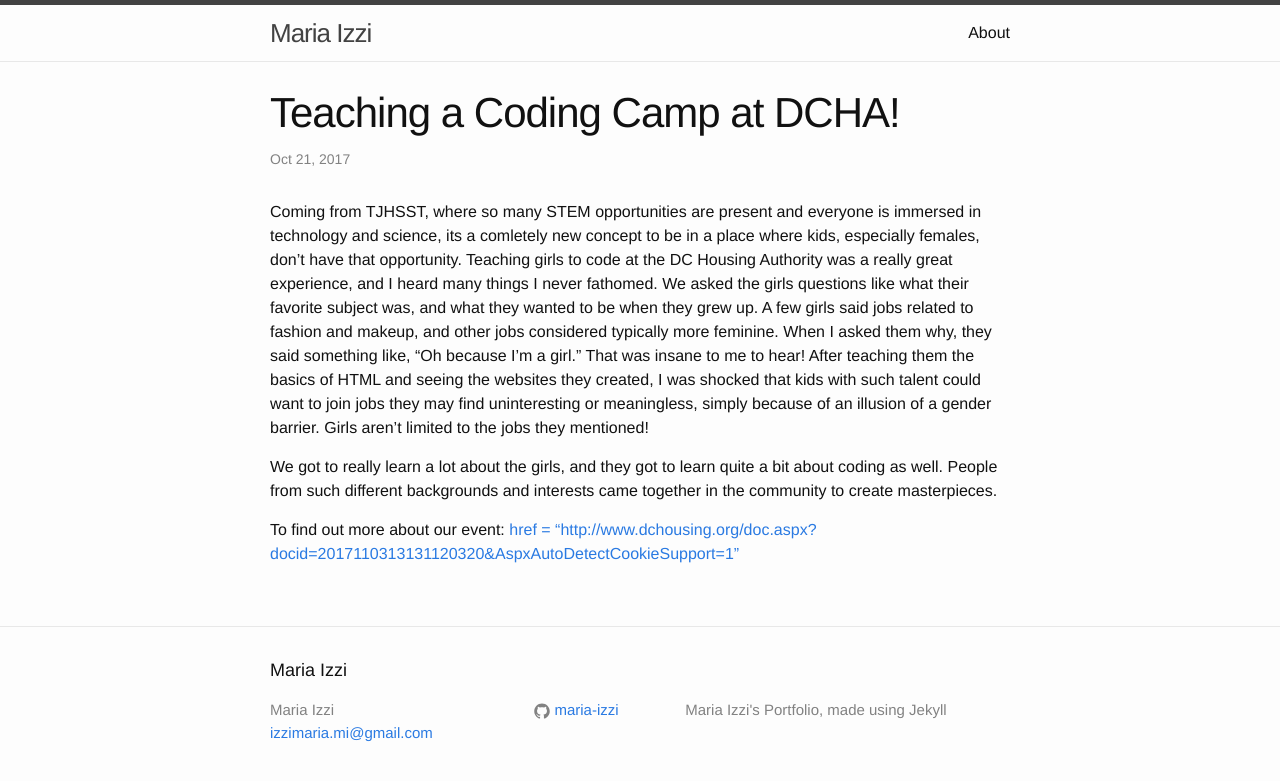
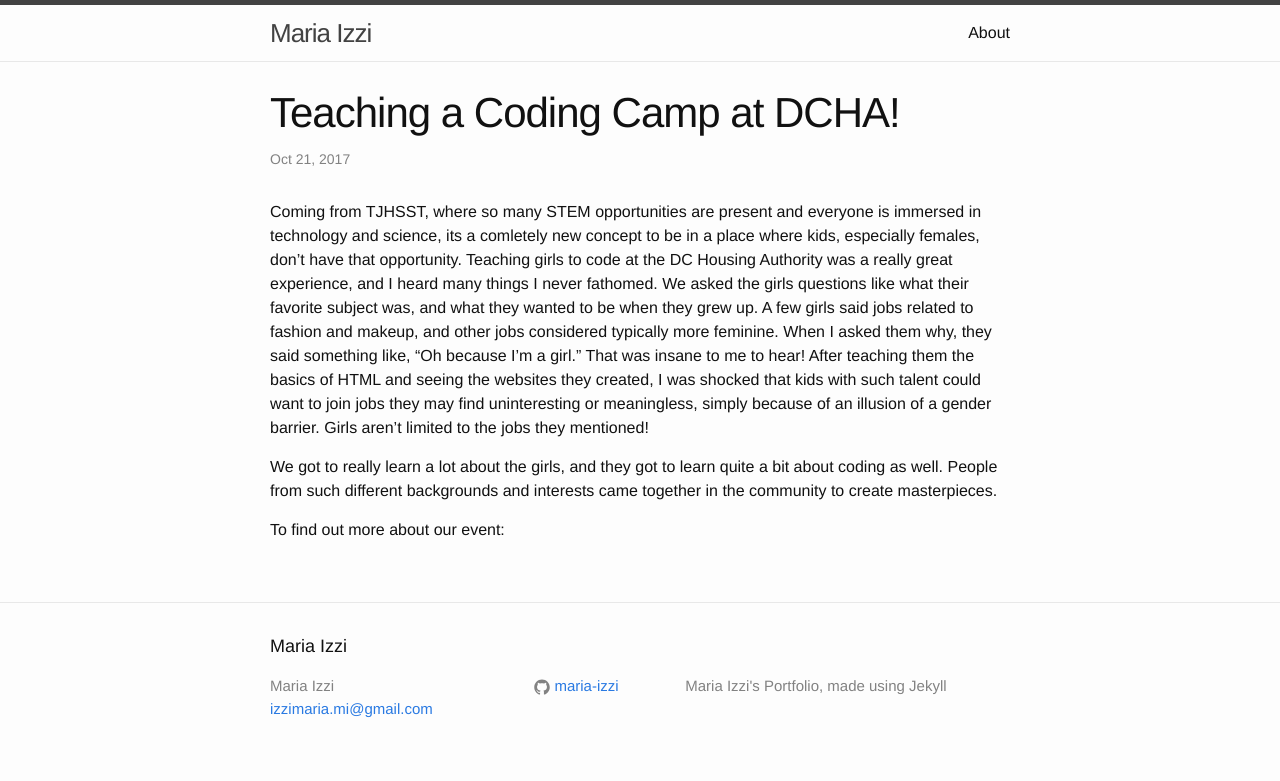
Before and after one commit to maria-izzi/maria-izzi.github.io, a Jekyll site: the page built from _posts/2017-10-21-dcha-coding-camp.md, in a window 1280 px wide. Shown: the top 781 px of the page. Built offline with Jekyll 4.4.1, drawn with Linux system fonts in a browser that asks for light colours.

Commit message:
Update 2017-10-21-dcha-coding-camp.md

```diff
--- a/_posts/2017-10-21-dcha-coding-camp.md
+++ b/_posts/2017-10-21-dcha-coding-camp.md
@@ -9,4 +9,4 @@
 We got to really learn a lot about the girls, and they got to learn quite a bit about coding as well. People from such different backgrounds and interests came together in the community to create masterpieces.
 
 To find out more about our event:
-<a> href = "http://www.dchousing.org/doc.aspx?docid=2017110313131120320&AspxAutoDetectCookieSupport=1" </a>
+<a href = "http://www.dchousing.org/doc.aspx?docid=2017110313131120320&AspxAutoDetectCookieSupport=1"> </a>
```
